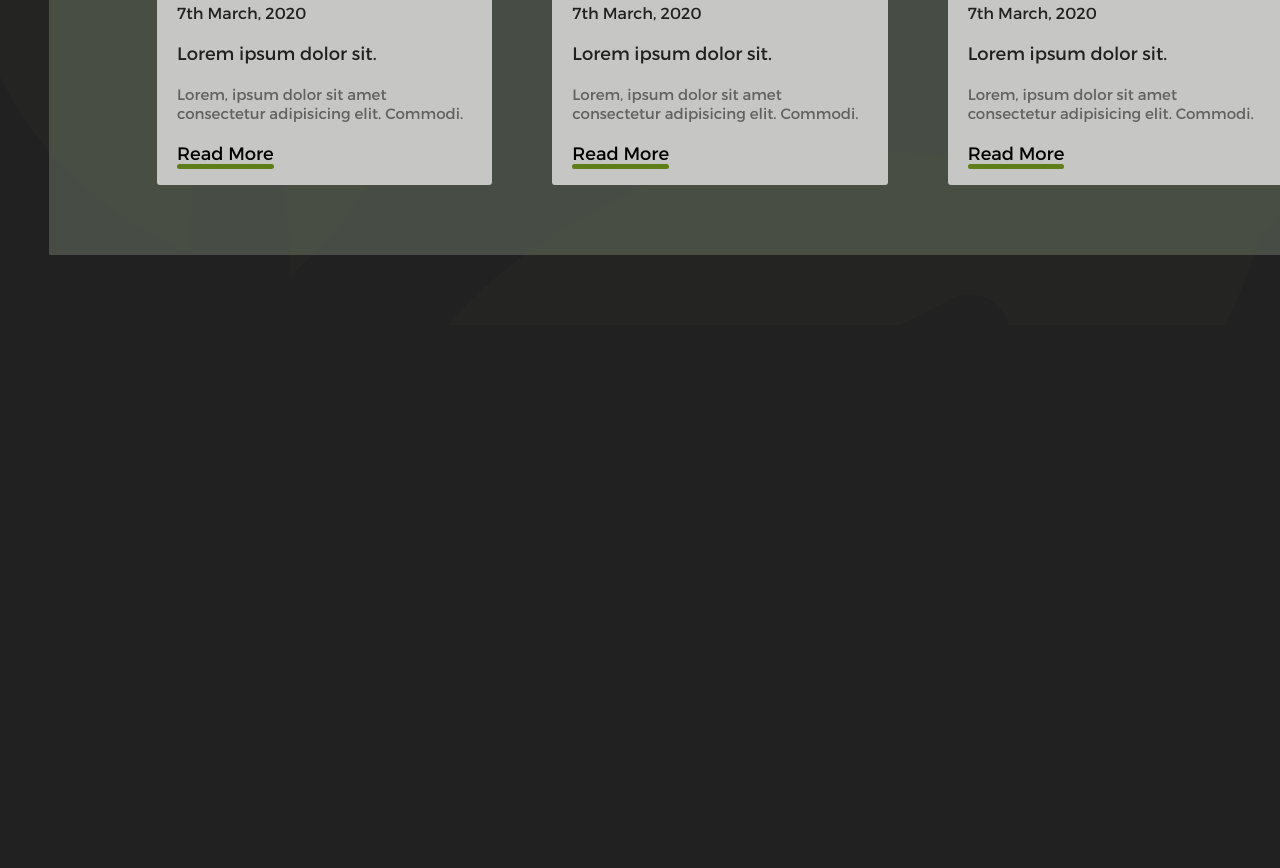
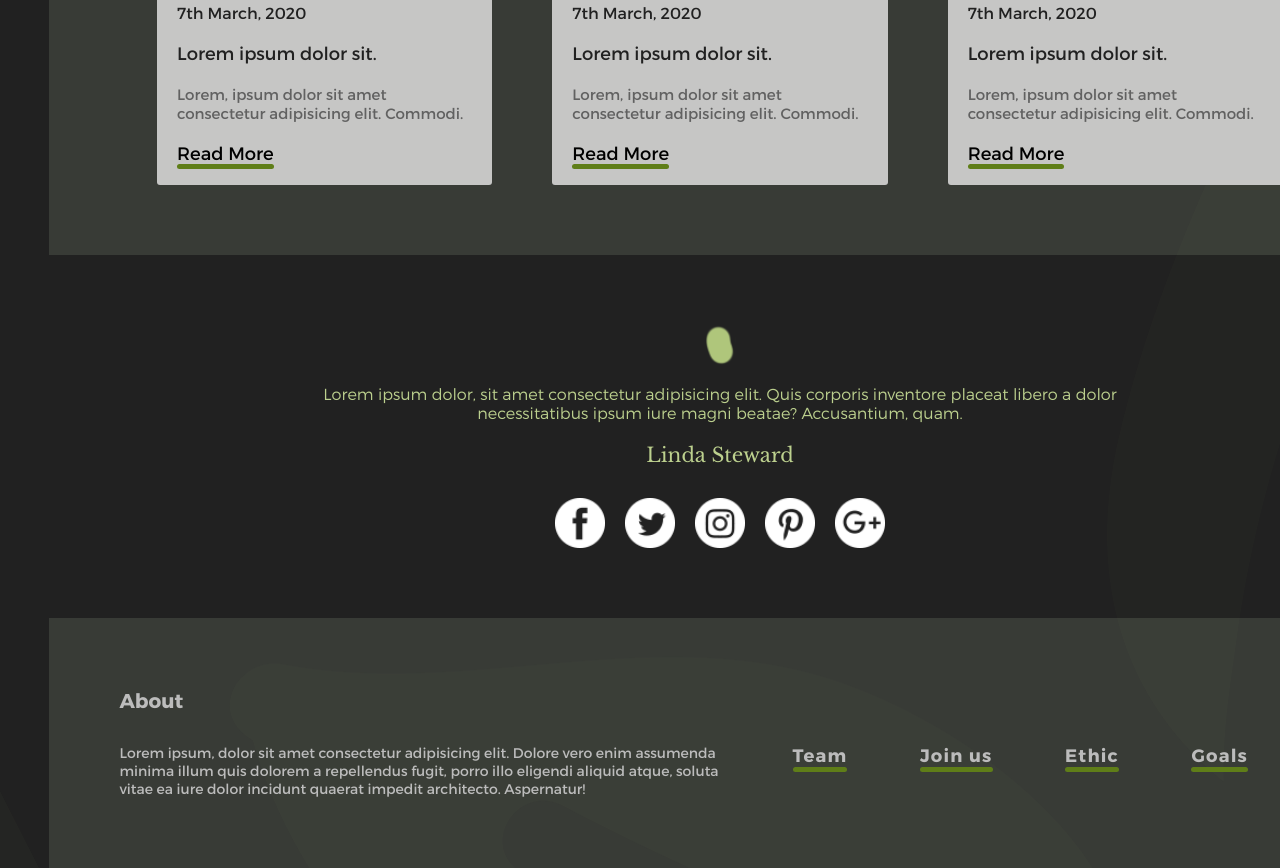
Before and after one commit to TadasBalsys/japanese-restaurant, a website: page index.html in a window 1280 px wide. Shown: the part 4473-5341 px from the top of the page. Before the commit the page ends 4798 px from the top, so only its background shows below. Drawn offline with Linux system fonts and the light colour scheme; files whose address does not match are found by name.

Commit message:
Created testimonials and footer layouts, social and social-icon components.

```diff
--- a/index.html
+++ b/index.html
@@ -307,7 +307,7 @@
         src="/assets/images/bg-img-01.png"
         alt="Sushi"
       />
-      <section class="todays-menu margin-bottom-7">
+      <section class="todays-menu">
         <h2 class="todays-menu__heading heading--2 margin-top-5 margin-bottom-5">
           Todays specials
         </h2>
@@ -357,6 +357,36 @@
           </div>
         </div>
       </section>
+      <section class="testimonials">
+        <i class="testimonials__icon brush-icon brush-icon--one"></i>
+        <p class="testimonials__text">Lorem ipsum dolor, sit amet consectetur adipisicing elit. Quis corporis inventore placeat libero a dolor necessitatibus ipsum iure magni beatae? Accusantium, quam.</p>
+        <span class="testimonials__author">Linda Steward</span>
+        <div class="social">
+          <i class="social-icon social-icon--facebook"></i>
+          <i class="social-icon social-icon--twitter"></i>
+          <i class="social-icon social-icon--instagram"></i>
+          <i class="social-icon social-icon--pinterest"></i>
+          <i class="social-icon social-icon--google"></i>
+        </div>
+      </section>
+      <footer class="footer">
+        <h6 class="footer__heading">About</h6>
+        <p class="footer__text">Lorem ipsum, dolor sit amet consectetur adipisicing elit. Dolore vero enim assumenda minima illum quis dolorem a repellendus fugit, porro illo eligendi aliquid atque, soluta vitae ea iure dolor incidunt quaerat impedit architecto. Aspernatur!</p>
+        <ul class="footer__list">
+          <li class="footer__item">
+            <a class="footer__link" href="#" >Team</a>
+          </li>
+          <li class="footer__item">
+            <a class="footer__link" href="#" >Join us</a>
+          </li>
+          <li class="footer__item">
+            <a class="footer__link" href="#" >Ethic</a>
+          </li>
+          <li class="footer__item">
+            <a class="footer__link" href="#" >Goals</a>
+          </li>
+        </ul>
+      </footer>
     </div>
   </body>
 </html>
--- a/sass/abstracts/_mixins.scss
+++ b/sass/abstracts/_mixins.scss
@@ -1,3 +1,19 @@
 @mixin green-bg {
-  background-color: rgba($color-bg-dark-2, 0.5);
+  background-color: rgba($color-bg-dark-2, 0.3);
 }
+
+@mixin dark-bg {
+  background-color: rgba($color-bg-dark-1, 0.3);
+}
+
+@mixin green-underline {
+  content: '';
+  position: absolute;
+  display: inline-block;
+  bottom: -15%;
+  left: 0;
+  border-radius: 3px;
+  width: 100%;
+  height: 5px;
+  background-color: #5f7e18;
+}
--- a/sass/components/_card.scss
+++ b/sass/components/_card.scss
@@ -33,15 +33,6 @@
     position: relative;
 
     &::after {
-      content: "";
-      position: absolute;
-      display: inline-block;
-      bottom: -15%;
-      left: 0;
-      border-radius: 3px;
-      width: 100%;
-      height: 5px;
-      background-color: #5f7e18;
-    }
+    @include green-underline;
   }
 }
--- /dev/null
+++ b/sass/components/_social-icon.scss
@@ -0,0 +1,32 @@
+.social-icon {
+  height: 5rem;
+  width: 5rem;
+  background-position: center;
+  background-size: contain;
+  background-repeat: no-repeat;
+  cursor: pointer;
+
+  &:not(:last-child) {
+    margin-right: 2rem;
+  }
+
+  &--facebook {
+    background-image: url('/assets/icons/facebook.png');
+  }
+
+  &--twitter {
+  background-image: url('/assets/icons/twitter.png');
+  }
+
+  &--instagram {
+    background-image: url('/assets/icons/instagram.png');
+  }
+
+  &--pinterest {
+    background-image: url('/assets/icons/printerest.png');
+  }
+
+  &--google {
+    background-image: url('/assets/icons/google.png');
+  }
+}
--- /dev/null
+++ b/sass/components/_social.scss
@@ -0,0 +1,3 @@
+.social {
+  display: flex;
+}
--- /dev/null
+++ b/sass/layout/_footer.scss
@@ -0,0 +1,37 @@
+.footer {
+  grid-column: col-start 1 / col-end 12;
+  @include green-bg;
+  color: $color-font-light;
+  padding: 7rem;
+  display: grid;
+  grid-template-columns: repeat(2, 1fr);
+  grid-template-rows: repeat(2, min-content);
+
+  &__heading {
+    font-size: 2rem;
+    padding-bottom: 3rem;
+  }
+
+  &__text {
+    grid-area: 2 / 1 / span 1 / span 1;
+    font-size: 1.4rem;
+  }
+
+  &__list {
+    grid-area: 2 / 2 / span 1 / span 1;
+    display: flex;
+    justify-content: space-evenly;
+    list-style: none;
+  }
+
+  &__link {
+    font-size: 1.8rem;
+    font-weight: 700;
+    letter-spacing: 1.2px;
+    position: relative;
+
+    &::after {
+      @include green-underline;
+    }
+  }
+}
--- /dev/null
+++ b/sass/layout/_testimonials.scss
@@ -0,0 +1,28 @@
+.testimonials {
+  grid-column: col-start 1 / col-end 12;
+  @include dark-bg;
+  color: $color-font-green;
+  display: flex;
+  flex-direction: column;
+  align-items: center;
+  padding: 7rem 0;
+
+  &__icon {
+
+  }
+
+  &__text {
+    font-size: 1.6rem;
+    font-family: "Montserrat";
+    font-weight: 300;
+    width: 60%;
+    text-align: center;
+    padding: 2rem 0;
+  }
+
+  &__author {
+    font-size: 2rem;
+    font-family: "LibreBaskerville";
+    padding-bottom: 3rem;
+  }
+}
--- a/sass/main.scss
+++ b/sass/main.scss
@@ -9,6 +9,8 @@
 @import 'components/menu';
 @import 'components/brush-icon';
 @import 'components/card';
+@import 'components/social';
+@import 'components/social-icon';
 
 @import 'layout/hero';
 @import 'layout/introduction';
@@ -16,5 +18,7 @@
 @import 'layout/new-menu';
 @import 'layout/book';
 @import 'layout/todays-menu';
+@import 'layout/testimonials';
+@import 'layout/footer';
 
 @import 'pages/landing';
--- a/sass/pages/_landing.scss
+++ b/sass/pages/_landing.scss
@@ -13,6 +13,9 @@ body {
       [col-start] minmax(min-content, 12rem) [col-end]
     ) 1fr;
   background-image: url('/assets/images/background-img.png');
+  background-size: cover;
+  background-repeat: no-repeat;
+  background-position: center;
 
   &__bg-image {
     grid-column: col-start 1 / col-end 12;
```
Also changed, not shown: css/main.css, 1 other file.
